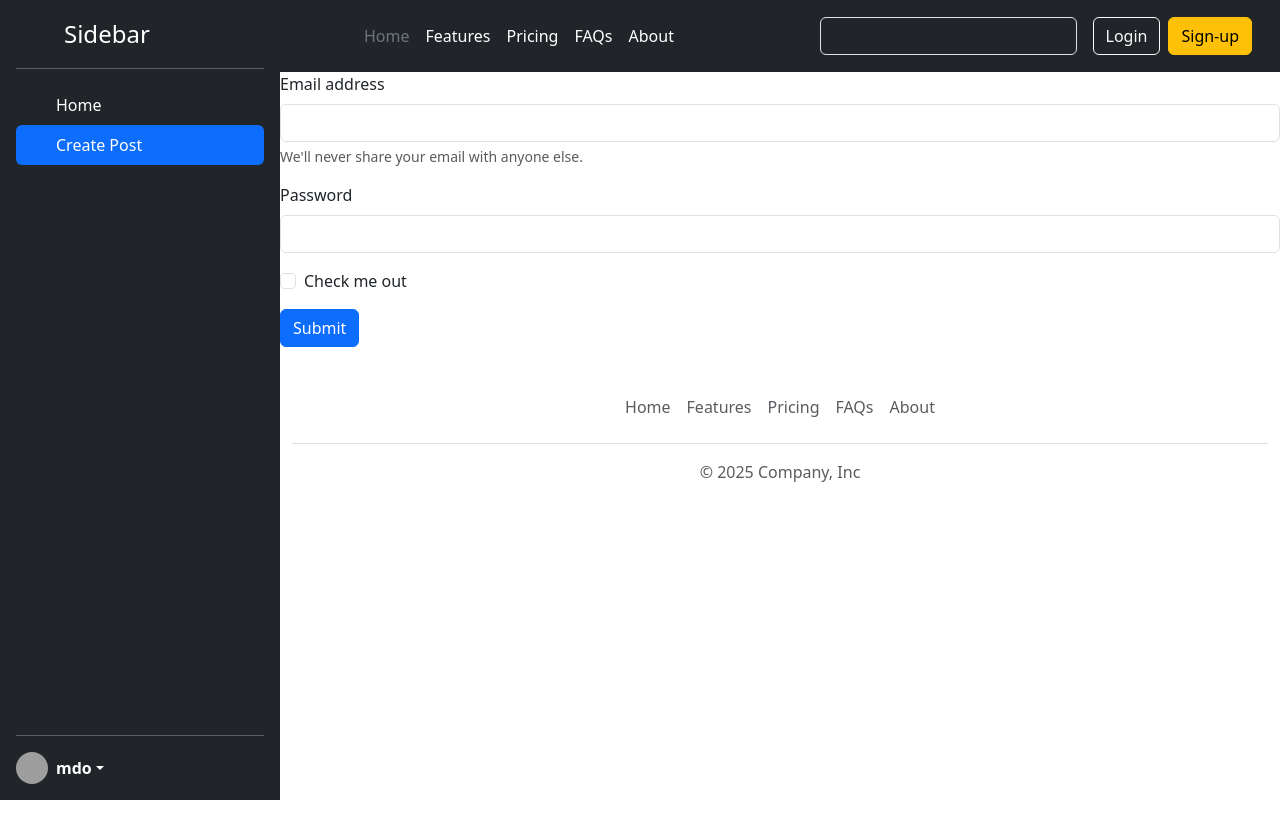
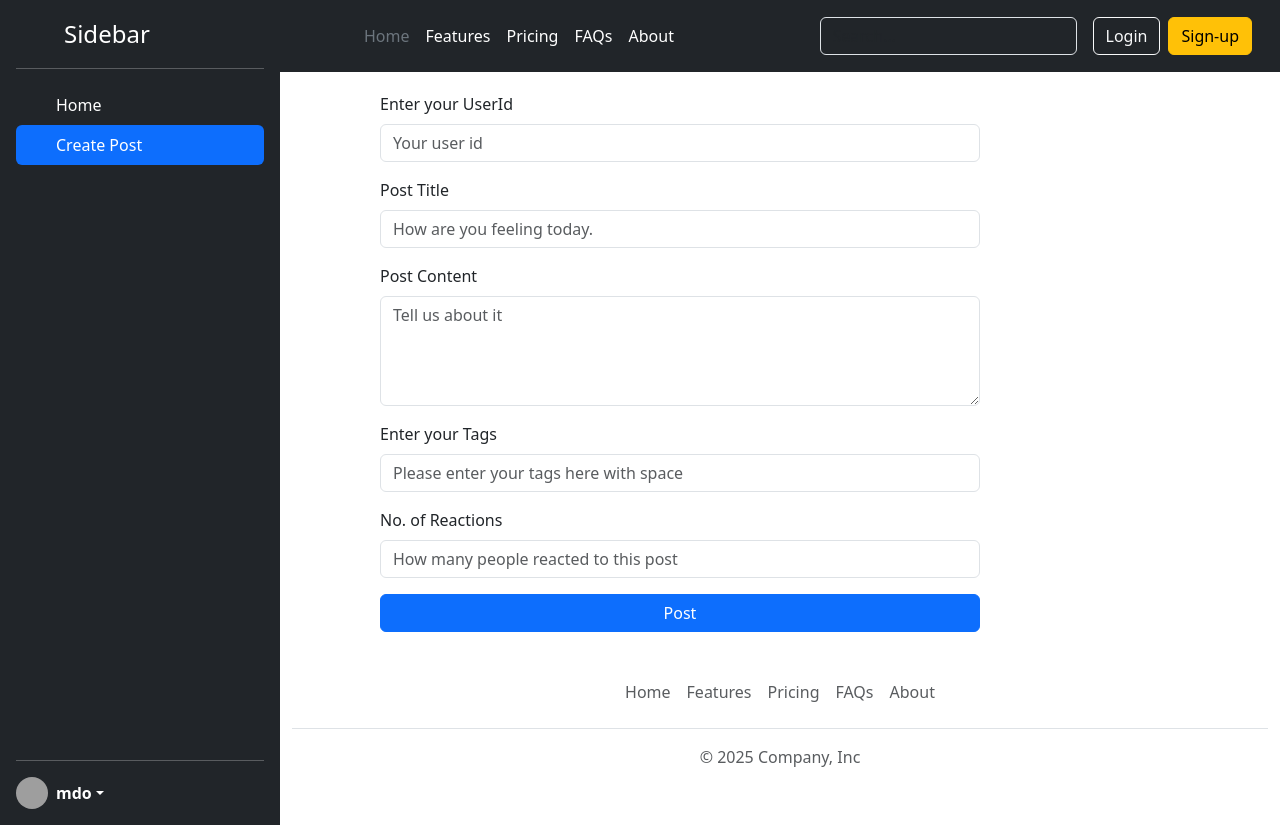
Before and after one commit to DeepakSahu36/react-socilaMedia-app, a React app: page / in a window 1280 px wide. Both pictures are taken after a click on the link "Create Post". Before the commit the page ends 800 px from the top, so only its background shows below. Built offline with nearby package versions, Linux system fonts and the light colour scheme; grey boxes are pictures that could not be loaded; the HTML template or start-up script is replaced by a standard one.

Commit message:
apply all the concept and complete

```diff
--- a/src/App.css
+++ b/src/App.css
@@ -12,5 +12,26 @@
 }
 
 .myCard{
-  width: 18rem;
+ width: 30rem;
+  margin: 20px 50px;
 }
+
+.my-badge{
+  margin-right: 10px;
+}
+
+.reactions{
+  margin: 15px 0px 0px 0px;
+}
+
+.create-post{
+  width: 60%;
+  margin: 2% 10% 0% 10%;
+
+}
+
+.post-btn{
+
+  width: 100%;
+
+}
--- a/src/components/Card.jsx
+++ b/src/components/Card.jsx
@@ -1,17 +1,27 @@
-function Card() {
+import { useContext } from "react";
+import { MdDeleteOutline } from "react-icons/md";
+import { PostListContext } from "../store/post-list-store";
+function Card({ postDetails }) {
+ const {deletePost} = useContext(PostListContext)
   return (
     <div className="card myCard">
       <div className="card-body">
-        <h5 className="card-title">Card title</h5>
+        <h5 className="card-title">
+          {postDetails.title}
+          <span className="position-absolute top-0 start-100 translate-middle badge rounded-pill bg-danger" onClick={()=>{deletePost(postDetails.id)}}>
+            <MdDeleteOutline  />
+          </span>
+        </h5>
+        <p className="card-text">{postDetails.body}</p>
 
-        <p className="card-text">
-          Some quick example text to build on the card title and make up the
-          bulk of the card's content.
-        </p>
-
-        <a href="#" className="btn btn-primary">
-          Go somewhere
-        </a>
+        {postDetails.tags.map((tag) => (
+          <span key={tag} className="badge text-bg-primary my-badge">
+            {tag}
+          </span>
+        ))}
+        <div className="alert alert-success reactions" role="alert">
+          This post has been reacted by {postDetails.reactions} people
+        </div>
       </div>
     </div>
   );
--- a/src/components/CreatePost.jsx
+++ b/src/components/CreatePost.jsx
@@ -1,45 +1,98 @@
+import { useContext, useRef } from "react";
+import { PostListContext } from "../store/post-list-store";
+
 function CreatePost() {
+   const {addPost}  = useContext(PostListContext)
+
+  const userIdElement = useRef("");
+  const postTitleElement = useRef("");
+  const postBodyElement = useRef("");
+  const reactionsElement = useRef("");
+  const tagsElement = useRef("");
+
+  function handleAddClick(event){
+    event.preventDefault()
+    const userId = userIdElement.current.value
+    const posttitle = postTitleElement.current.value
+    const postBody = postBodyElement.current.value
+    const reactions = reactionsElement.current.value
+    const tags = (tagsElement.current.value).split(' ')
+    addPost(userId,posttitle,postBody,reactions,tags)
+    userIdElement.current.value = ''
+     postTitleElement.current.value =''
+     postBodyElement.current.value = ''
+     tagsElement.current.value = ''
+     reactionsElement.current.value = ''
+
+  }
   return (
-    <form>
+    <form className="create-post">
       <div className="mb-3">
-        <label htmlFor="exampleInputEmail1" className="form-label">
-          Email address
+        <label htmlFor="userId" className="form-label">
+          Enter your UserId
         </label>
         <input
-          type="email"
+          type="text"
+          ref={userIdElement}
           className="form-control"
-          id="exampleInputEmail1"
-          aria-describedby="emailHelp"
+          id="userId"
+          placeholder="Your user id"
         />
-        <div id="emailHelp" className="form-text">
-          We'll never share your email with anyone else.
-        </div>
+      </div>
+      <div className="mb-3">
+        <label htmlFor="title" className="form-label">
+          Post Title
+        </label>
+        <input
+          type="text"
+          ref={postTitleElement}
+          className="form-control"
+          id="title"
+          placeholder="How are you feeling today."
+        />
       </div>
 
       <div className="mb-3">
-        <label htmlFor="exampleInputPassword1" className="form-label">
-          Password
+        <label htmlFor="body" className="form-label">
+          Post Content
+        </label>
+        <textarea
+          className="form-control"
+          ref={postBodyElement}
+          id="body"
+          rows={4}
+          placeholder="Tell us about it"
+        ></textarea>
+      </div>
+
+      <div className="mb-3">
+        <label htmlFor="tags" className="form-label">
+          Enter your Tags
         </label>
         <input
-          type="password"
+          type="text"
+          ref={tagsElement}
           className="form-control"
-          id="exampleInputPassword1"
+          id="tags"
+          placeholder="Please enter your tags here with space"
         />
       </div>
 
-      <div className="mb-3 form-check">
+      <div className="mb-3">
+        <label htmlFor="reactions" className="form-label">
+          No. of Reactions
+        </label>
         <input
-          type="checkbox"
-          className="form-check-input"
-          id="exampleCheck1"
+          type="text"
+          ref={reactionsElement}
+          className="form-control"
+          id="reactions"
+          placeholder="How many people reacted to this post"
         />
-        <label className="form-check-label" htmlFor="exampleCheck1">
-          Check me out
-        </label>
       </div>
 
-      <button type="submit" className="btn btn-primary">
-        Submit
+      <button type="submit" className="btn btn-primary post-btn" onClick={handleAddClick}>
+        Post
       </button>
     </form>
   );
--- a/src/components/PostList.jsx
+++ b/src/components/PostList.jsx
@@ -1,13 +1,14 @@
+import { useContext } from "react"
 import Card from "./Card"
+import { PostListContext } from "../store/post-list-store"
 
 function PostList(){
+
+ const {postList : postListData}  = useContext(PostListContext)
   return(
-   <>
-    <Card></Card>
-     <Card></Card>
-      <Card></Card>
-       <Card></Card>
-   </>
+    <>
+    {postListData.map((post)=><Card key={post.id} postDetails={post}></Card>)}
+    </>
   )
 }
 
--- /dev/null
+++ b/src/store/post-list-store.jsx
@@ -0,0 +1,78 @@
+import { createContext, useReducer } from "react";
+
+export const PostListContext = createContext({
+  postList :[],
+  addPost :()=>{},
+  deletePost:()=>{}
+
+});
+
+
+function postListReducer(currPostList,action){
+  let newPostList = currPostList
+     if(action.type === "DELETE_POST"){
+      newPostList = currPostList.filter(post => post.id !== action.payload.postId)
+     }else if(action.type === "ADD_POST"){
+      newPostList = [action.payload,...currPostList]
+     }
+  return newPostList
+}
+
+function PostListProvider({ children }) {
+ const [postList,dispatchPostList]  = useReducer(postListReducer,defaultPostList)
+
+const addPost = function(userId,posttitle,postBody,reactions,tags){
+     const addAction = {
+      type : "ADD_POST",
+      payload : {
+        id :Date.now(),
+        title :posttitle,
+        body : postBody,
+        reactions : reactions,
+        userId : userId,
+        tags :tags
+      }
+    }
+
+   console.log(addAction)
+
+    dispatchPostList(addAction)
+}
+
+const deletePost = function(postId){
+  let deleteAction = {
+    type :"DELETE_POST",
+    payload:{
+      postId :postId
+    }
+  }
+  dispatchPostList(deleteAction)
+
+}
+
+  return <PostListContext.Provider value={{postList,addPost,deletePost}}>{children}</PostListContext.Provider>;
+}
+
+const defaultPostList = [
+  {
+    id : '1',
+    title :"Going to Mumbai",
+    body :"Hi friends, I am going to Mumbai fro my vacations. Hope to enjoy a lot, Peace out",
+    reactions : 7,
+    userId :"user-1",
+    tags :["vacation", "Mumbai","Enjoying"]
+
+  },
+    {
+    id : '2',
+    title :"Finall pass ho gayaa",
+    body :"4 saal ki masti ke baad bhi ho gaye hain pass, Hard to believe",
+    reactions :10,
+    userId :"user-2",
+    tags :["pass", "Graduate","Unbeliveable"]
+
+  },
+
+]
+
+export default PostListProvider;
```
Also changed, not shown: src/App.jsx (+14 -10 lines).
